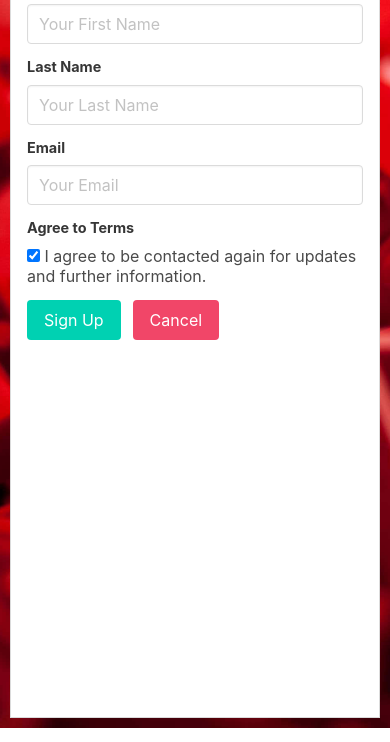
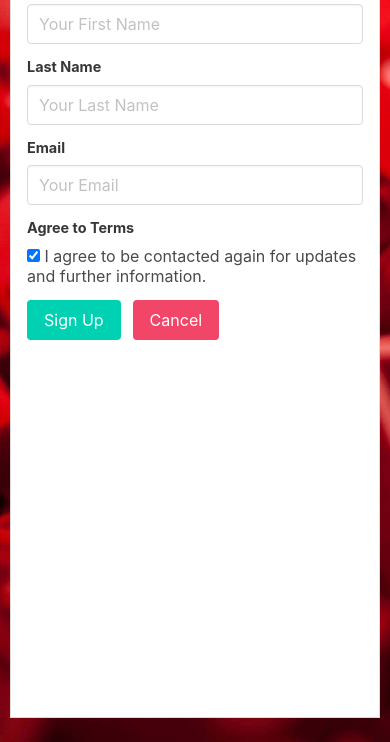
Before and after one commit to 21arona/newslettersCheckboxpage, a plain HTML site: page index.html in a window 390 px wide. Shown: the part 102-844 px from the top of the page. Drawn offline with nearby package versions, Linux system fonts and the light colour scheme.

Commit message:
Update index.html

```diff
--- a/index.html
+++ b/index.html
@@ -275,7 +275,14 @@
     body {
       background-color: #f5f5f5;
     }
-    @media (max-width: 480px) {
+    @media (max-width: 680px) {
+      html,
+      body {
+        height: 100%;
+        margin: 0;
+        padding: 0;
+      }
+
       .form-wrapper {
         margin: 10px;
         padding: 1rem;
```
